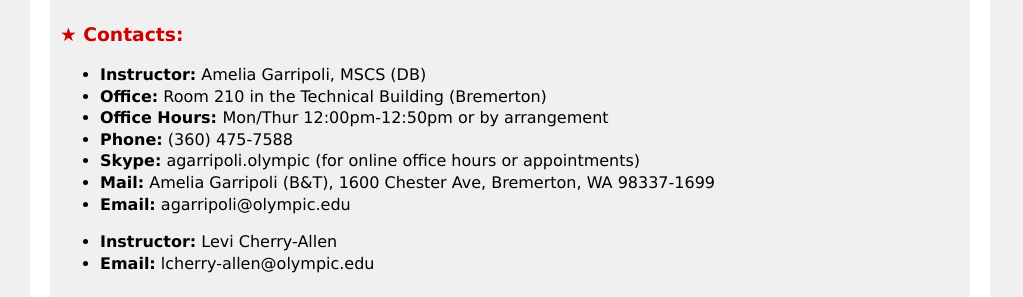
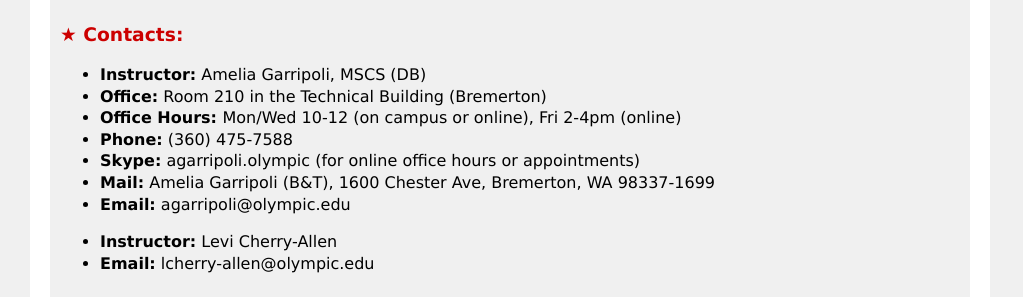
Before and after one commit to argoc/syllabub, a Jekyll site: the page CIS155.html, which Jekyll copies as it is, in a window 1280 px wide and 900 px high. Shown: the part 320-617 px from the top of the window, without its empty margins (0-1023 px from the left). Built offline with Jekyll 4.4.1, drawn with Linux system fonts in a browser that asks for light colours.

Commit message:
office hours

```diff
--- a/CIS155.html
+++ b/CIS155.html
@@ -65,7 +65,7 @@ article { padding: 10px; margin-bottom: 20px; background: #f0f0f0; }
 <ul>
 <li><b>Instructor:</b> Amelia Garripoli, MSCS (DB) </li>
 <li><b>Office:</b> Room 210 in the Technical Building (Bremerton)</li>
-<li><b>Office Hours: </b>Mon/Thur 12:00pm-12:50pm or by arrangement</li>
+<li><b>Office Hours: </b>Mon/Wed 10-12 (on campus or online), Fri 2-4pm (online)</li>
 <li><b>Phone:</b> (360) 475-7588</li>
 <li><b>Skype:</b> agarripoli.olympic (for online office hours or appointments)</li>
 <li><b>Mail:</b>  Amelia Garripoli (B&amp;T), 1600 Chester Ave, Bremerton, WA 98337-1699</li>
```
